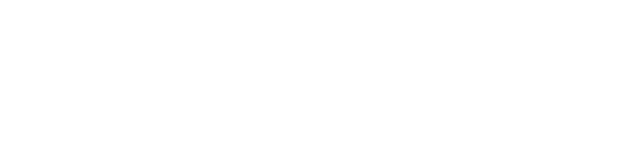
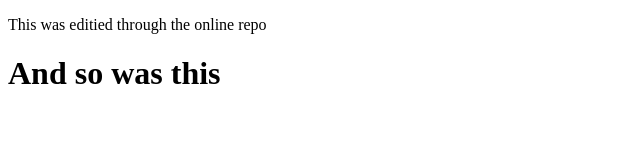
Before and after one commit to coreuser/V.30_New_Featue, a plain HTML site: page index.html in a window 1280 px wide. Shown: the whole page, without its empty margins (0-640 px from the left). Drawn offline with Linux system fonts and the light colour scheme.

Commit message:
Update index.html

```diff
--- a/index.html
+++ b/index.html
@@ -8,6 +8,9 @@
 
     <body>
       <script src="scripts/script.js"></script>
+
+        <p> This was editied through the online repo </p>
+        <h1> And so was this </h1>
     </body>
 
 </html>
```
